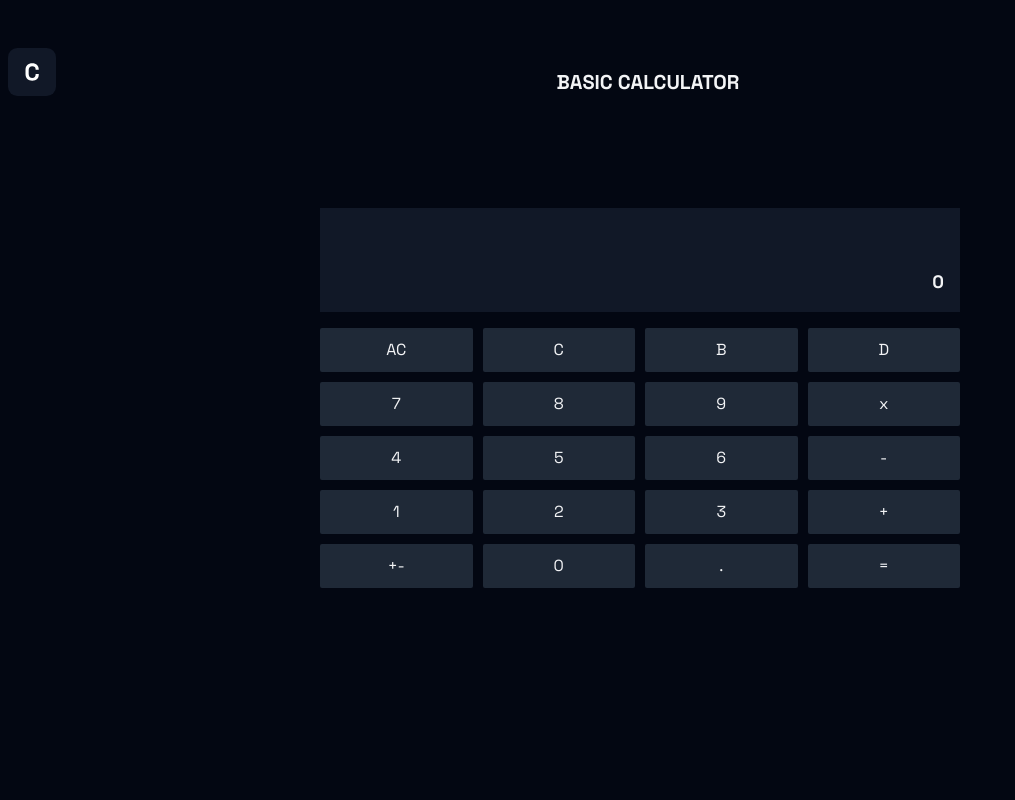
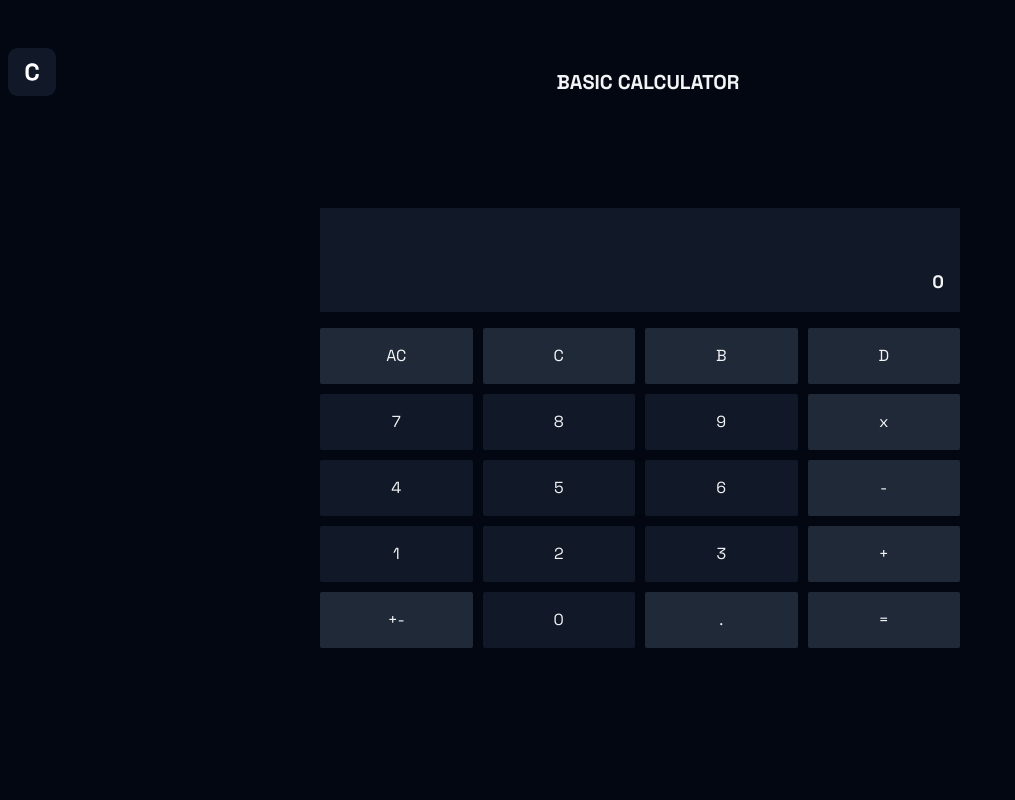
Before and after one commit to blueorionn/calculator, a Next.js app: page /basic in a window 1280 px wide. Shown: the top 800 px of the page, without its empty margins (0-1015 px from the left). Built offline with nearby package versions, Linux system fonts and the light colour scheme.

Commit message:
add digit button component

```diff
--- a/src/calculators/basic/BasicCalculator.tsx
+++ b/src/calculators/basic/BasicCalculator.tsx
@@ -1,4 +1,5 @@
 import { Space_Grotesk } from "next/font/google";
+import { DigitButton } from "@/components/buttons/DigitButton";
 
 const spaceGrotesk = Space_Grotesk({ subsets: ["latin"] });
 
@@ -52,24 +53,9 @@ export default function BasicCalculator() {
                 </button>
               </div>
               <div aria-label="row_four" className="grid grid-cols-4 gap-2.5">
-                <button
-                  type="button"
-                  className="bg-gray-800 flex justify-center items-center rounded-sm py-2.5"
-                >
-                  <span>7</span>
-                </button>
-                <button
-                  type="button"
-                  className="bg-gray-800 flex justify-center items-center rounded-sm py-2.5"
-                >
-                  <span>8</span>
-                </button>
-                <button
-                  type="button"
-                  className="bg-gray-800 flex justify-center items-center rounded-sm py-2.5"
-                >
-                  <span>9</span>
-                </button>
+                <DigitButton digit={7} />
+                <DigitButton digit={8} />
+                <DigitButton digit={9} />
                 <button
                   type="button"
                   className="bg-gray-800 flex justify-center items-center rounded-sm py-2.5"
@@ -78,24 +64,9 @@ export default function BasicCalculator() {
                 </button>
               </div>
               <div aria-label="row_three" className="grid grid-cols-4 gap-2.5">
-                <button
-                  type="button"
-                  className="bg-gray-800 flex justify-center items-center rounded-sm py-2.5"
-                >
-                  <span>4</span>
-                </button>
-                <button
-                  type="button"
-                  className="bg-gray-800 flex justify-center items-center rounded-sm py-2.5"
-                >
-                  <span>5</span>
-                </button>
-                <button
-                  type="button"
-                  className="bg-gray-800 flex justify-center items-center rounded-sm py-2.5"
-                >
-                  <span>6</span>
-                </button>
+                <DigitButton digit={4} />
+                <DigitButton digit={5} />
+                <DigitButton digit={6} />
                 <button
                   type="button"
                   className="bg-gray-800 flex justify-center items-center rounded-sm py-2.5"
@@ -104,24 +75,9 @@ export default function BasicCalculator() {
                 </button>
               </div>
               <div aria-label="row_two" className="grid grid-cols-4 gap-2.5">
-                <button
-                  type="button"
-                  className="bg-gray-800 flex justify-center items-center rounded-sm py-2.5"
-                >
-                  <span>1</span>
-                </button>
-                <button
-                  type="button"
-                  className="bg-gray-800 flex justify-center items-center rounded-sm py-2.5"
-                >
-                  <span>2</span>
-                </button>
-                <button
-                  type="button"
-                  className="bg-gray-800 flex justify-center items-center rounded-sm py-2.5"
-                >
-                  <span>3</span>
-                </button>
+                <DigitButton digit={1} />
+                <DigitButton digit={2} />
+                <DigitButton digit={3} />
                 <button
                   type="button"
                   className="bg-gray-800 flex justify-center items-center rounded-sm py-2.5"
@@ -136,12 +92,7 @@ export default function BasicCalculator() {
                 >
                   <span>+-</span>
                 </button>
-                <button
-                  type="button"
-                  className="bg-gray-800 flex justify-center items-center rounded-sm py-2.5"
-                >
-                  <span>0</span>
-                </button>
+                <DigitButton digit={0} />
                 <button
                   type="button"
                   className="bg-gray-800 flex justify-center items-center rounded-sm py-2.5"
--- /dev/null
+++ b/src/components/buttons/DigitButton.tsx
@@ -0,0 +1,21 @@
+import { Space_Grotesk } from "next/font/google";
+
+const spaceGrotesk = Space_Grotesk({ subsets: ["latin"] });
+
+export function DigitButton({
+  digit,
+}: {
+  digit: 0 | 1 | 2 | 3 | 4 | 5 | 6 | 7 | 8 | 9;
+}) {
+  return (
+    <>
+      <button
+        type="button"
+        aria-label={`${digit}`}
+        className="bg-gray-900 flex justify-center items-center rounded-sm py-4 hover:bg-gray-800 transition-all duration-100"
+      >
+        <span className={`${spaceGrotesk.className}`}>{digit}</span>
+      </button>
+    </>
+  );
+}
```
